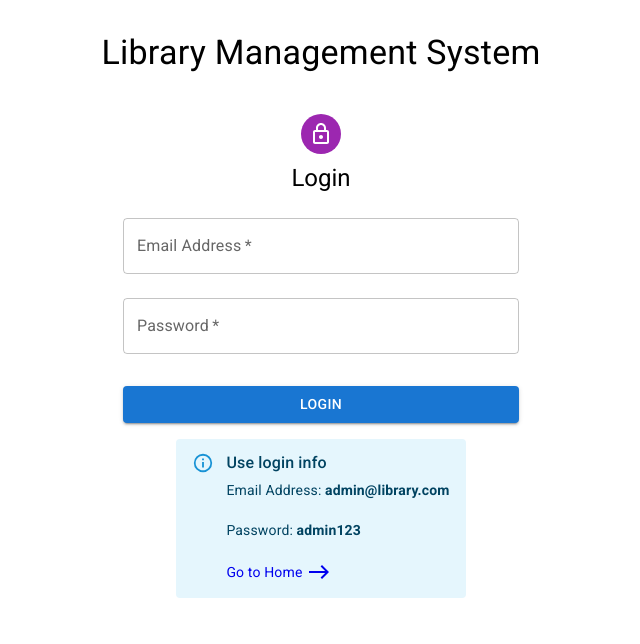
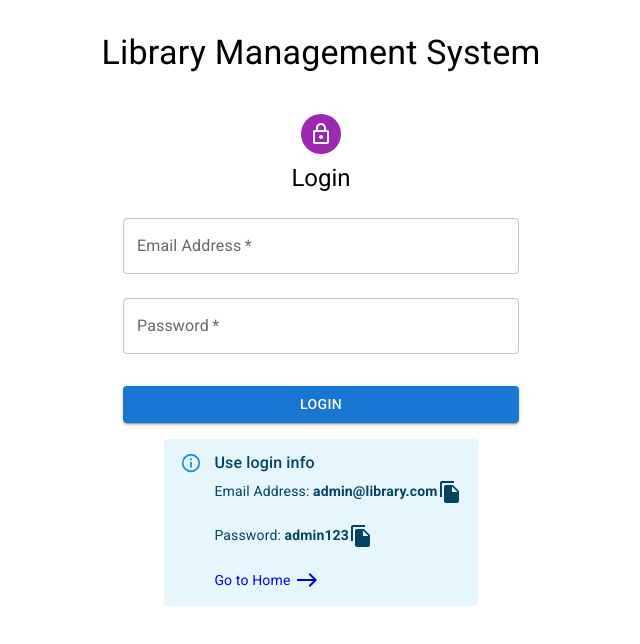
Before and after one commit to Varshithvhegde/LibraryManagment, a React (Create React App) app: page /login in a window 1280 px wide. Shown: the top 644 px of the page, without its empty margins (319-959 px from the left). Built offline with nearby package versions, Linux system fonts and the light colour scheme; no server answers; the database is empty.

Commit message:
Implemented Copy Functionality to Email and password in Login Page

```diff
--- a/src/components/Login.jsx
+++ b/src/components/Login.jsx
@@ -12,7 +12,7 @@ import Container from "@mui/material/Container";
 import { Alert, AlertTitle } from "@mui/material";
 import { Link } from "react-router-dom";
 import EastIcon from "@mui/icons-material/East";
-
+import FileCopyIcon from "@mui/icons-material/FileCopy";
 export default function Login() {
   const [error, setError] = useState(false);
   const [email, setEmail] = useState("");
@@ -44,7 +44,17 @@ export default function Login() {
     }
     setLoading(false);
   }
-
+  const copyToClipboard = (text) => {
+  navigator.clipboard.writeText(text)
+    .then(() => {
+      console.log('Text copied to clipboard: ', text);
+      // You can show a success toast or perform any other action
+    })
+    .catch((error) => {
+      console.error('Failed to copy text to clipboard: ', error);
+      // You can show an error toast or perform any other action
+    });
+};
   if (currentUser) return <Navigate to="/" />;
 
   return (
@@ -107,9 +117,17 @@ export default function Login() {
         <Alert severity="info">
   <AlertTitle>Use login info</AlertTitle>
   Email Address: <strong>admin@library.com</strong>
+  <FileCopyIcon
+    sx={{ verticalAlign: "middle", cursor: "pointer" }}
+    onClick={() => copyToClipboard("admin@library.com")}
+  />
   <br />
   <br />
   Password: <strong>admin123</strong>
+  <FileCopyIcon
+    sx={{ verticalAlign: "middle", cursor: "pointer" }}
+    onClick={() => copyToClipboard("admin123")}
+  />
   <br />
   <br />
   <Typography
```
Lines whose indentation alone changed are shown as unchanged.
